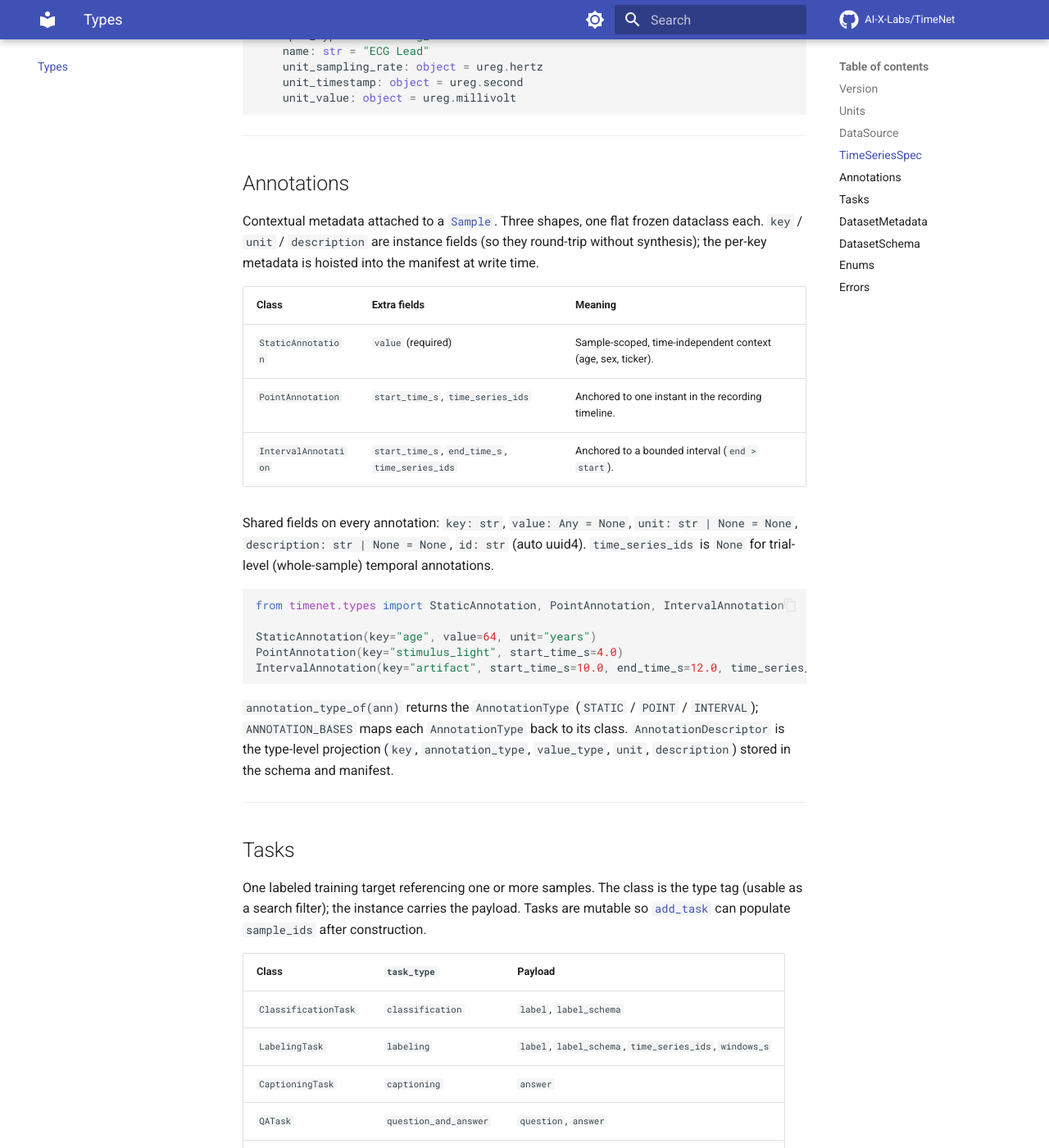
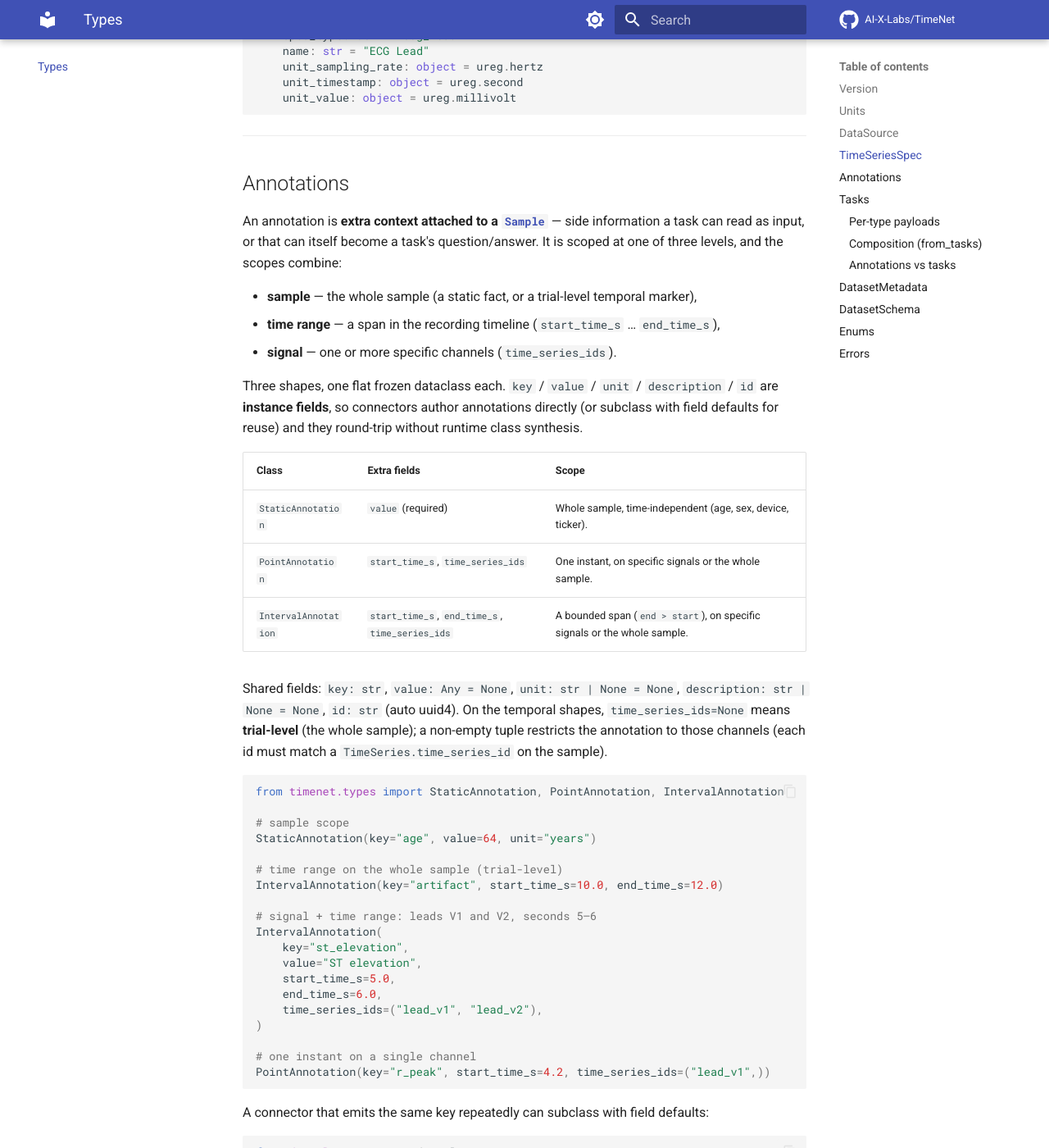
Before and after one commit to OpenTSLM/TimeNet, an MkDocs documentation site: the page built from docs/types.md, in a window 1280 px wide and 1400 px high, scrolled down 2386 px. Shown: the whole window at 82% size. Built offline with MkDocs 1.6.1 and Material for MkDocs 9.7.7, drawn with Linux system fonts in a browser that asks for light colours; comment, search, counter and statistics services are not loaded; some of the changed text lies outside the part shown.

Commit message:
feat(types): add ReasoningTask.rationale and expand task/annotation docs
ReasoningTask was byte-identical to QATask (question, answer). Add an optional
rationale field so a reasoning task carries question -> rationale -> answer: the
answer is the eval target, the rationale is the chain-of-thought training signal.
So CoT is a first-class task field, not an annotation.

Rewrite the Tasks and Annotations sections of docs/types.md: per-type payloads
with examples, from_tasks composition, and an 'annotations vs tasks' explainer
covering annotation scope (sample / time-range / signal) and how an annotation
feeds a task as input or becomes a task.

````diff
--- a/docs/types.md
+++ b/docs/types.md
@@ -100,40 +100,74 @@
 
 ## Annotations
 
-Contextual metadata attached to a [`Sample`](timef-dataset.md). Three shapes, one flat frozen dataclass
-each. `key` / `unit` / `description` are instance fields (so they round-trip without synthesis); the
-per-key metadata is hoisted into the manifest at write time.
+An annotation is **extra context attached to a [`Sample`](timef-dataset.md)** — side information a task
+can read as input, or that can itself become a task's question/answer. It is scoped at one of three
+levels, and the scopes combine:
 
-| Class | Extra fields | Meaning |
+- **sample** — the whole sample (a static fact, or a trial-level temporal marker),
+- **time range** — a span in the recording timeline (`start_time_s` … `end_time_s`),
+- **signal** — one or more specific channels (`time_series_ids`).
+
+Three shapes, one flat frozen dataclass each. `key` / `value` / `unit` / `description` / `id` are
+**instance fields**, so connectors author annotations directly (or subclass with field defaults for
+reuse) and they round-trip without runtime class synthesis.
+
+| Class | Extra fields | Scope |
 | --- | --- | --- |
-| `StaticAnnotation` | `value` (required) | Sample-scoped, time-independent context (age, sex, ticker). |
-| `PointAnnotation` | `start_time_s`, `time_series_ids` | Anchored to one instant in the recording timeline. |
-| `IntervalAnnotation` | `start_time_s`, `end_time_s`, `time_series_ids` | Anchored to a bounded interval (`end > start`). |
+| `StaticAnnotation` | `value` (required) | Whole sample, time-independent (age, sex, device, ticker). |
+| `PointAnnotation` | `start_time_s`, `time_series_ids` | One instant, on specific signals or the whole sample. |
+| `IntervalAnnotation` | `start_time_s`, `end_time_s`, `time_series_ids` | A bounded span (`end > start`), on specific signals or the whole sample. |
 
-Shared fields on every annotation: `key: str`, `value: Any = None`, `unit: str | None = None`,
-`description: str | None = None`, `id: str` (auto uuid4). `time_series_ids` is `None` for trial-level
-(whole-sample) temporal annotations.
+Shared fields: `key: str`, `value: Any = None`, `unit: str | None = None`,
+`description: str | None = None`, `id: str` (auto uuid4). On the temporal shapes,
+`time_series_ids=None` means **trial-level** (the whole sample); a non-empty tuple restricts the
+annotation to those channels (each id must match a `TimeSeries.time_series_id` on the sample).
 
 ```python
 from timenet.types import StaticAnnotation, PointAnnotation, IntervalAnnotation
 
+# sample scope
 StaticAnnotation(key="age", value=64, unit="years")
-PointAnnotation(key="stimulus_light", start_time_s=4.0)
-IntervalAnnotation(key="artifact", start_time_s=10.0, end_time_s=12.0, time_series_ids=("s1",))
+
+# time range on the whole sample (trial-level)
+IntervalAnnotation(key="artifact", start_time_s=10.0, end_time_s=12.0)
+
+# signal + time range: leads V1 and V2, seconds 5–6
+IntervalAnnotation(
+    key="st_elevation",
+    value="ST elevation",
+    start_time_s=5.0,
+    end_time_s=6.0,
+    time_series_ids=("lead_v1", "lead_v2"),
+)
+
+# one instant on a single channel
+PointAnnotation(key="r_peak", start_time_s=4.2, time_series_ids=("lead_v1",))
+```
+
+A connector that emits the same key repeatedly can subclass with field defaults:
+
+```python
+from dataclasses import dataclass
+
+@dataclass(frozen=True, kw_only=True)
+class Age(StaticAnnotation):
+    key: str = "age"
+    unit: str | None = "years"
 ```
 
 `annotation_type_of(ann)` returns the `AnnotationType` (`STATIC` / `POINT` / `INTERVAL`);
-`ANNOTATION_BASES` maps each `AnnotationType` back to its class. `AnnotationDescriptor` is the
-type-level projection (`key`, `annotation_type`, `value_type`, `unit`, `description`) stored in the
-schema and manifest.
+`ANNOTATION_BASES` maps each back to its class. `AnnotationDescriptor` is the type-level projection
+(`key`, `annotation_type`, `value_type`, `unit`, `description`) hoisted into the schema and manifest at
+write time.
 
 ---
 
 ## Tasks
 
-One labeled training target referencing one or more samples. The class is the type tag (usable as a
-search filter); the instance carries the payload. Tasks are mutable so
-[`add_task`](timef-dataset.md) can populate `sample_ids` after construction.
+A task is **one labeled training target** referencing one or more samples. The class is the type tag
+(usable as a search filter, e.g. `search(task=ReasoningTask)`); the instance carries the payload. Tasks
+are mutable so [`add_task`](timef-dataset.md) can populate `sample_ids` after construction.
 
 | Class | `task_type` | Payload |
 | --- | --- | --- |
@@ -142,12 +176,79 @@
 | `CaptioningTask` | `captioning` | `answer` |
 | `QATask` | `question_and_answer` | `question`, `answer` |
 | `ForecastingTask` | `forecasting` | `context_sample_ids`, `target_sample_id` |
-| `ReasoningTask` | `reasoning` | `question`, `answer` |
+| `ReasoningTask` | `reasoning` | `question`, `rationale`, `answer` |
 
-Every task carries `id` (auto uuid4), `sample_ids`, `from_tasks`, and a `from_task_ids` property.
-`TaskType` is the enum of type tags; `TASKS` maps each `TaskType` to its class and is **derived** from
-`Task.__subclasses__()`, so it can never drift. Unlike specs and annotations, task payloads are fixed
-in code and resolved on read against `TASKS`, not reconstructed from the manifest.
+Every task also carries `id` (auto uuid4), `sample_ids`, `from_tasks`, and a `from_task_ids` property.
+`TaskType` is the enum of type tags; `TASKS` is **derived** from `Task.__subclasses__()`, so it can
+never drift. Unlike specs and annotations, task payloads are fixed in code and resolved on read against
+`TASKS`, not reconstructed from the manifest.
+
+### Per-type payloads
+
+- **`ClassificationTask`** — one discrete label for the whole sample; `label_schema` names the
+  vocabulary the label is drawn from (`None` for free-form).
+  ```python
+  dataset.add_task(sample, ClassificationTask(label="afib", label_schema="AAMI"))
+  ```
+- **`LabelingTask`** — a label localized to specific signals and/or time windows: `time_series_ids`
+  picks the channels (`None` = all), `windows_s` the spans (`None` = full duration).
+  ```python
+  dataset.add_task(sample, LabelingTask(
+      label="walking",
+      time_series_ids=(accel_x.time_series_id, accel_y.time_series_id),
+      windows_s=((120.0, 480.0),),
+  ))
+  ```
+- **`CaptioningTask`** — free-form text describing the sample (no question).
+  ```python
+  dataset.add_task(sample, CaptioningTask(answer="A 10-second sinus rhythm with one PVC."))
+  ```
+- **`QATask`** — a question and its single-label answer.
+  ```python
+  dataset.add_task(sample, QATask(question="What happens between 12s and 18s?", answer="ST elevation in V2."))
+  ```
+- **`ForecastingTask`** — predict a target sample from context samples.
+  ```python
+  dataset.add_task(target, ForecastingTask(context_sample_ids=("rec_001::history",), target_sample_id="rec_001::future"))
+  ```
+- **`ReasoningTask`** — a question, the reasoning trace, then the answer. The `answer` is the
+  evaluation target; the `rationale` (chain of thought) is the training signal and is optional.
+  ```python
+  dataset.add_task(sample, ReasoningTask(
+      question="Does this ECG show atrial fibrillation?",
+      rationale="R-R intervals are irregularly irregular and no P waves precede the QRS complexes.",
+      answer="Yes.",
+  ))
+  ```
+
+### Composition (`from_tasks`)
+
+A task can derive from earlier tasks (or from the annotations that motivated them) via `from_tasks`.
+The derived task records the chain it was built from, which is how a handful of base labels multiply
+into many higher-level training samples:
+
+```python
+base = dataset.add_task(sample, ClassificationTask(label="afib"))
+dataset.add_task(sample, ReasoningTask(
+    question="Is this recording normal?",
+    rationale="The rhythm is classified atrial fibrillation, which is abnormal.",
+    answer="No.",
+    from_tasks=(base,),
+))
+```
+
+### Annotations vs tasks
+
+An annotation is context; a task is a learning target. The same annotation can play either role:
+
+- **as task input** — the annotation is fed to the model as grounding. "Here are 12 ECG leads. In lead
+  V1, seconds 5–6, there is ST elevation. What is wrong with this patient?" The `IntervalAnnotation`
+  supplies the detail the `QATask` / `ReasoningTask` question builds on.
+- **as the task itself** — the annotation's content becomes what the model must produce. "What do you
+  see in lead V1 between seconds 5 and 6?" → an answer derived from that same `st_elevation` annotation.
+
+Because annotations carry signal + time-range scope, one recording yields many targets — a whole-sample
+classification, per-lead labelings, windowed QA, and reasoning that composes them via `from_tasks`.
 
 ---
 
````
Also changed, not shown: 1 other file.
